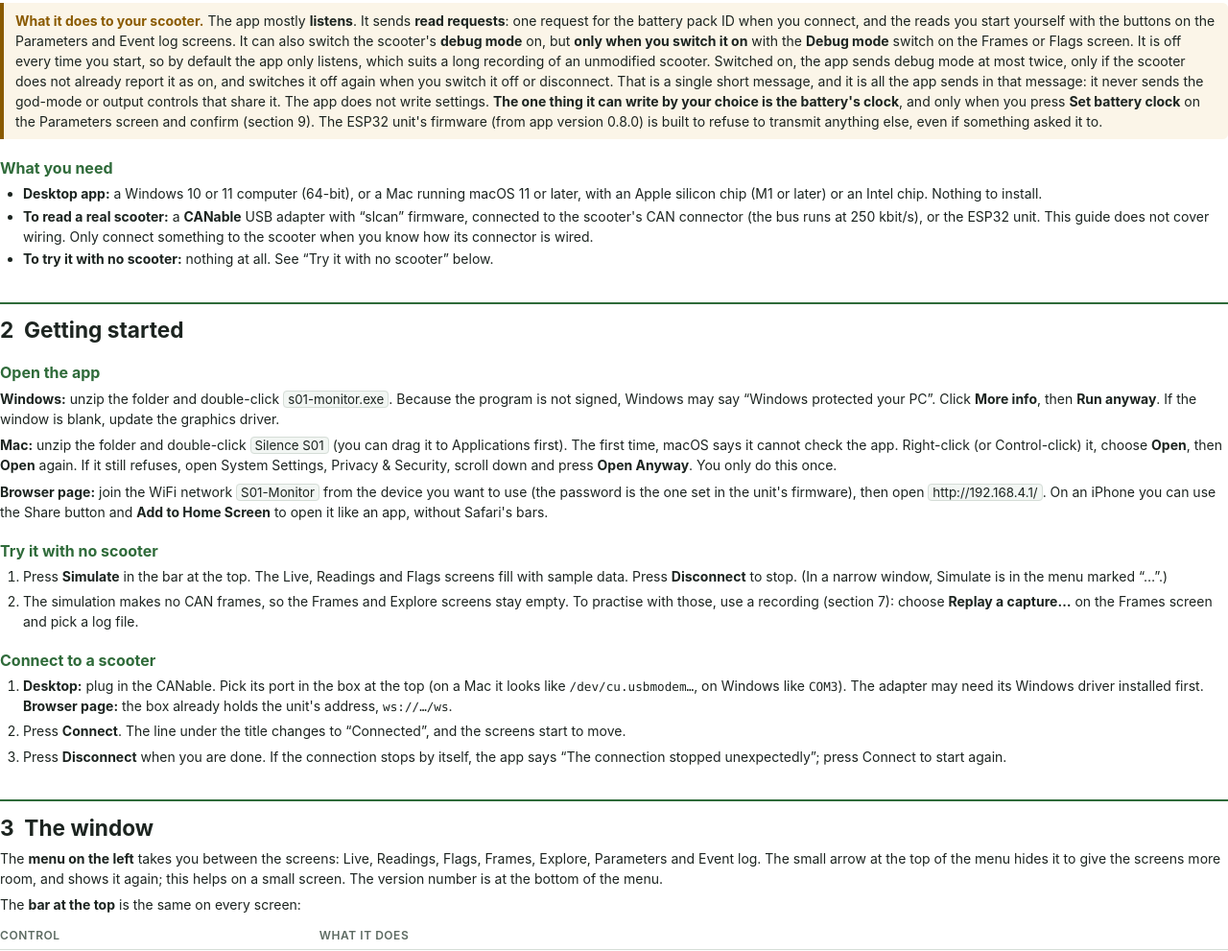
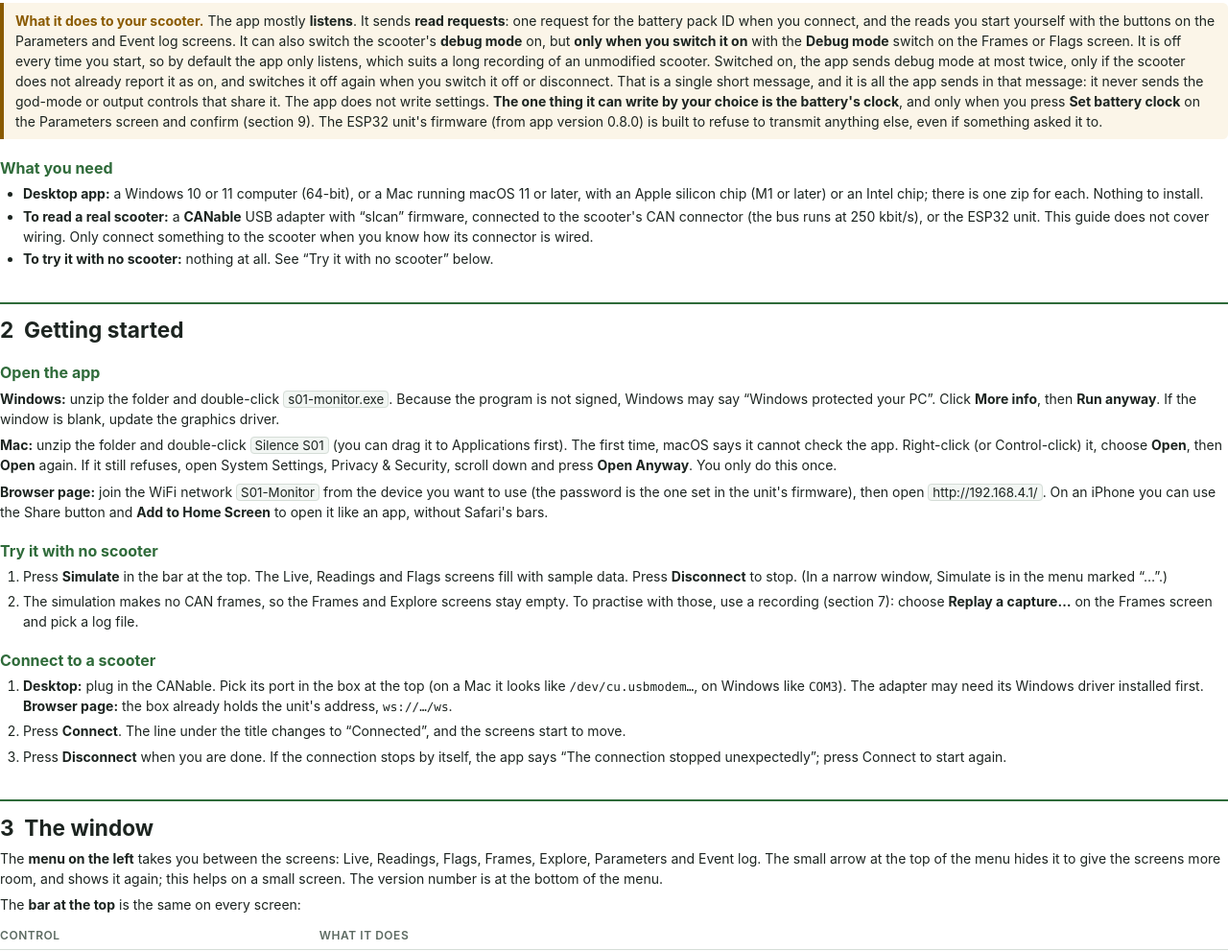
Before and after one commit to silence-monitor/s01-monitor, a plain HTML site: page docs/user-guide.html in a window 1280 px wide. Shown: the part 1635-2626 px from the top of the page at 96% size. Drawn offline with Linux system fonts and the light colour scheme.

Commit message:
Version 0.15.1
**Changed**
- **The Mac build is two packages, one per kind of chip, instead of one
  universal app.** `scripts/release.sh mac` now makes
  `s01-monitor-<version>-mac-arm64` (Apple silicon, M1 and later) and
  `s01-monitor-<version>-mac-x86_64` (Intel), each a folder and a zip with its
  own README saying which Mac it is for and how to tell which you have. Both
  are built for macOS 11 or later. This replaces the single `-mac.zip` of 0.15.0,
  which was never published. The Intel package was started here under
  Rosetta but has not been run on a real Intel Mac.

```diff
--- a/docs/user-guide.html
+++ b/docs/user-guide.html
@@ -122,7 +122,7 @@
 
 <h3>What you need</h3>
 <ul>
-  <li><b>Desktop app:</b> a Windows 10 or 11 computer (64-bit), or a Mac running macOS 11 or later, with an Apple silicon chip (M1 or later) or an Intel chip. Nothing to install.</li>
+  <li><b>Desktop app:</b> a Windows 10 or 11 computer (64-bit), or a Mac running macOS 11 or later, with an Apple silicon chip (M1 or later) or an Intel chip; there is one zip for each. Nothing to install.</li>
   <li><b>To read a real scooter:</b> a <b>CANable</b> USB adapter with &ldquo;slcan&rdquo; firmware, connected to the scooter's CAN connector (the bus runs at
       250 kbit/s), or the ESP32 unit. This guide does not cover wiring. Only connect something to the scooter when you know how
       its connector is wired.</li>
```
Also changed, not shown: scripts/mac_chip_arm64.txt (added), scripts/mac_chip_x86_64.txt (added), scripts/mac_readme.txt, 4 other files.
